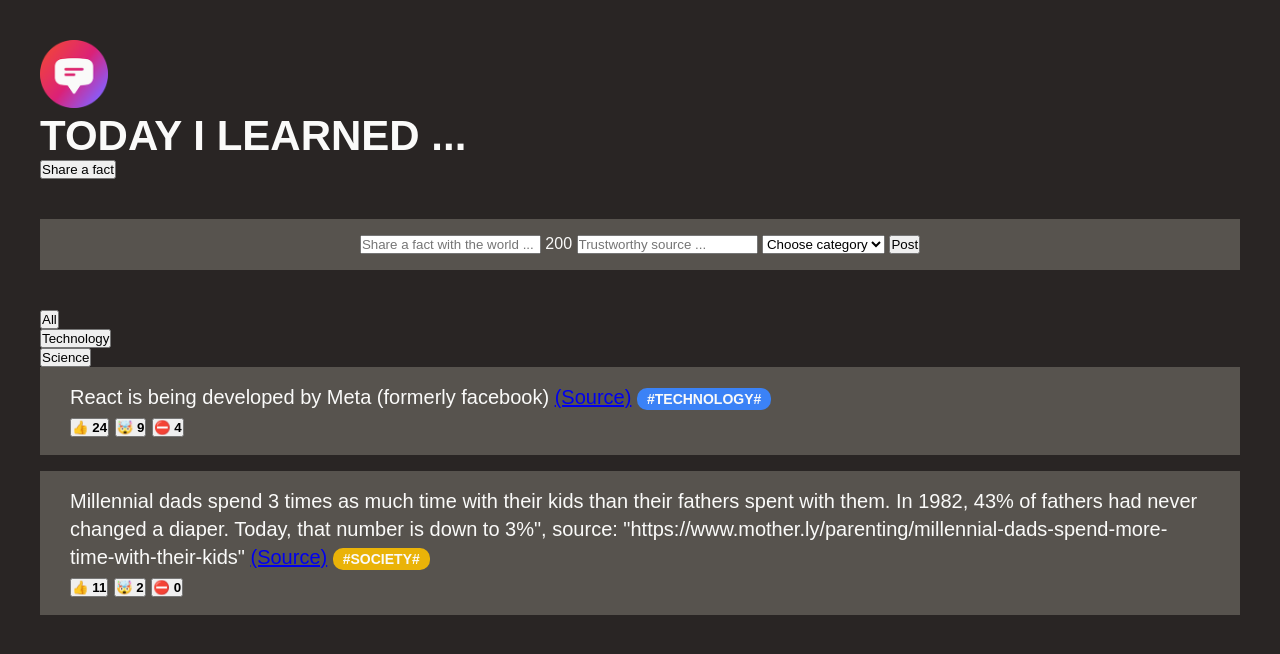
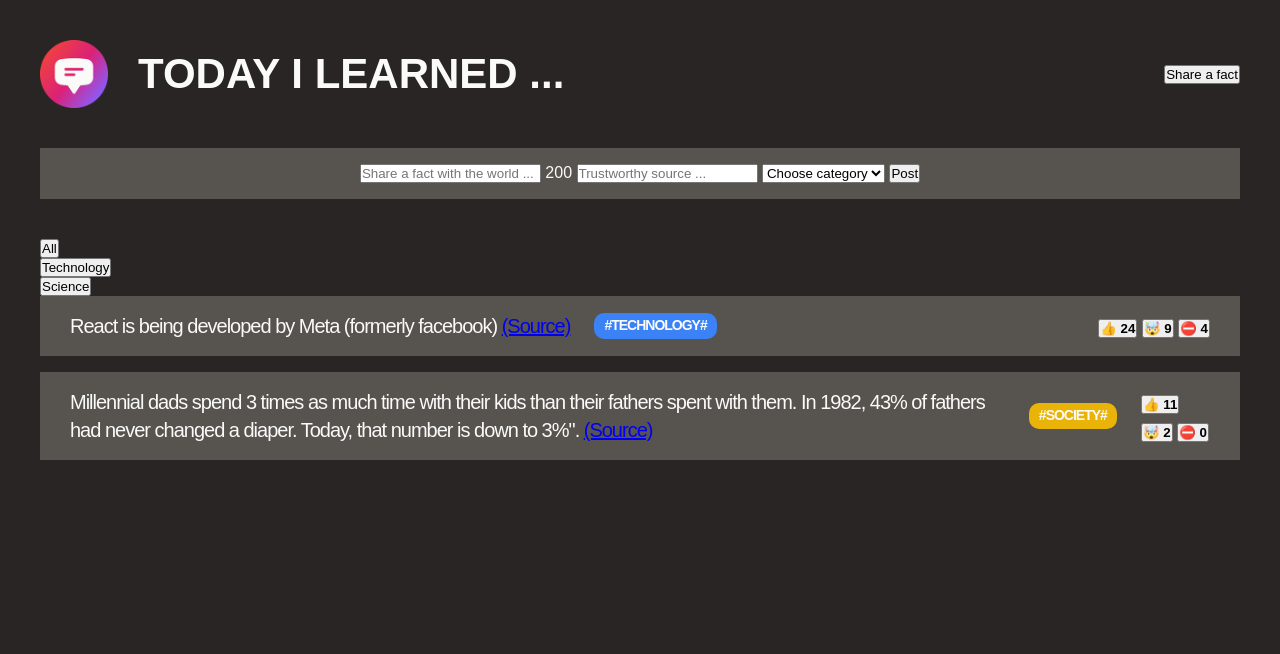
Before and after one commit to rehan1124/web-dev-crash-course, a plain HTML site: page index.html in a window 1280 px wide. Drawn offline with Linux system fonts and the light colour scheme; a web font is replaced by a local one.

Commit message:
More styling

```diff
--- a/index.html
+++ b/index.html
@@ -17,6 +17,7 @@
     <!-- Header -->
     <!-- ###### -->
     <header data-testid="mabl-page-header" class="header">
+      <div id="logo">
         <img
           data-testid="mabl-app-icon"
           alt="Today I learned logo"
@@ -25,7 +26,10 @@
           height="68px"
         />
         <h1 class="page-header">Today I learned ...</h1>
+      </div>
+      <div>
         <button>Share a fact</button>
+      </div>
     </header>
     <!-- #### -->
     <!-- Form -->
@@ -76,14 +80,14 @@
             <p>
               React is being developed by Meta (formerly facebook)
               <a href="https://opensource.fb.com/" target="_blank">(Source)</a>
+            </p>
             <span
               data-testid="mabl-category1"
               class="fact-categories"
               style="background-color: #3b82f6"
               >#technology#</span
             >
-            </p>
-            <div data-testid="mabl-fact-reaction-btns1">
+            <div data-testid="mabl-fact-reaction-btns1" class="vote-buttons">
               <button>👍 <strong>24</strong></button>
               <button>🤯 <strong>9</strong></button>
               <button>⛔️ <strong>4</strong></button>
@@ -93,21 +97,20 @@
             <p>
               Millennial dads spend 3 times as much time with their kids than
               their fathers spent with them. In 1982, 43% of fathers had never
-              changed a diaper. Today, that number is down to 3%", source:
-              "https://www.mother.ly/parenting/millennial-dads-spend-more-time-with-their-kids"
+              changed a diaper. Today, that number is down to 3%".
               <a
                 href="https://www.mother.ly/parenting/millennial-dads-spend-more-time-with-their-kids"
                 target="_blank"
                 >(Source)</a
               >
+            </p>
             <span
               data-testid="mabl-category2"
               class="fact-categories"
               style="background-color: #eab308"
               >#society#</span
             >
-            </p>
-            <div data-testid="mabl-fact-reaction-btns2">
+            <div data-testid="mabl-fact-reaction-btns2" class="vote-buttons">
               <button>👍 <strong>11</strong></button>
               <button>🤯 <strong>2</strong></button>
               <button>⛔️ <strong>0</strong></button>
--- a/style.css
+++ b/style.css
@@ -17,13 +17,21 @@ body {
 
 .header {
   margin-bottom: 40px;
+  display: flex;
+  align-items: center;
+  justify-content: space-between;
+}
+
+#logo {
+  display: flex;
+  align-items: center;
+  gap: 30px;
 }
 
 .page-header {
   font-size: 42px;
   font-family: "Coiny", sans-serif;
   text-transform: uppercase;
-  /* text-align: center; */
 }
 
 .facts-form {
@@ -43,6 +51,10 @@ ul {
   background-color: #57534e;
   margin-bottom: 16px;
   padding: 16px 30px;
+  display: flex;
+  align-items: center;
+  gap: 24px;
+  letter-spacing: -1px;
 }
 
 .fact-categories {
@@ -52,3 +64,7 @@ ul {
   padding: 3px 10px;
   border-radius: 10px;
 }
+
+.vote-buttons {
+  margin-left: auto;
+}
```
Lines whose indentation alone changed are shown as unchanged.
